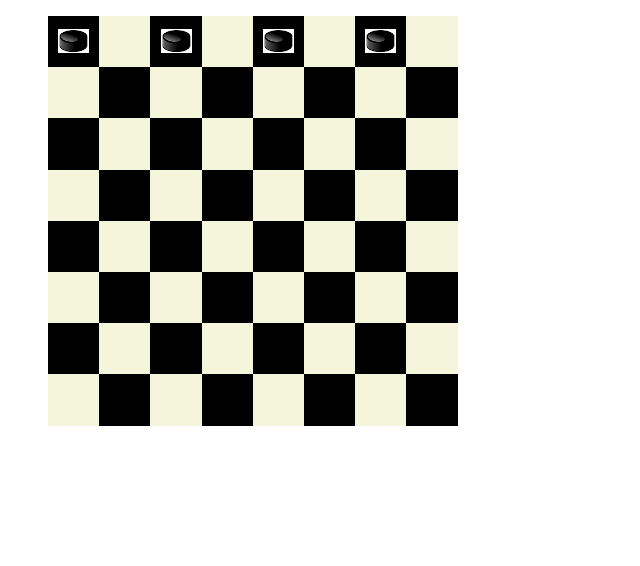
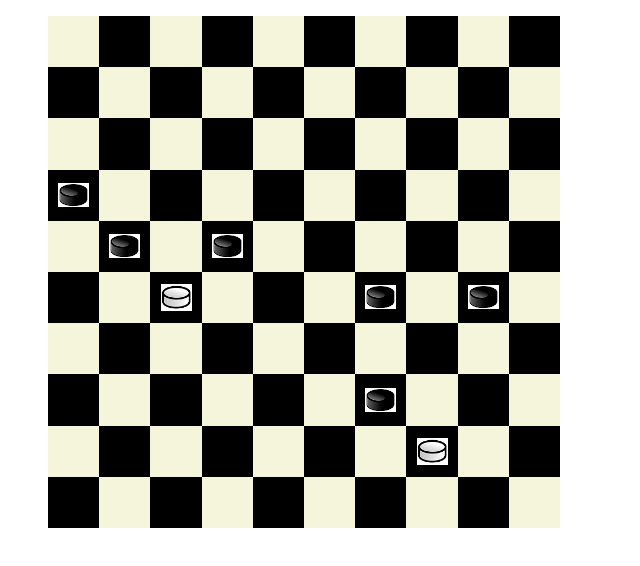
Before and after one commit to maeri18/checkerboard, a plain HTML site: page index.html in a window 1280 px wide. Shown: the whole page, without its empty margins (0-640 px from the left). Drawn offline with Linux system fonts and the light colour scheme.

Commit message:
Update index.html

```diff
--- a/index.html
+++ b/index.html
@@ -8,84 +8,135 @@
 <body>
 <div id="damier">
     <ul id="r0">
-        <li class="noir" id="c00"></li>
-        <li class="white" id="c01"></li>
-        <li class="noir" id="c02"></li>
-        <li class="white" id="c03"></li>
-        <li class="noir" id="c04"></li>
-        <li class="white" id="c05"></li>
-        <li class="noir" id="c06"></li>
-        <li class="white" id="c07"></li>
+        <li class="white" id="c00"></li>
+        <li class="noir" id="c01"></li>
+        <li class="white" id="c02"></li>
+        <li class="noir" id="c03"></li>
+        <li class="white" id="c04"></li>
+        <li class="noir" id="c05"></li>
+        <li class="white" id="c06"></li>
+        <li class="noir" id="c07"></li>
+
+        <li class="white" id="tc06"></li>
+        <li class="noir" id="tc07"></li>
     </ul>
     <ul id="r1">
-        <li class="white" id="c10"></li>
-        <li class="noir" id="c11"></li>
-        <li class="white" id="c12"></li>
-        <li class="noir" id="c13"></li>
-        <li class="white" id="c14"></li>
-        <li class="noir" id="c15"></li>
-        <li class="white" id="c16"></li>
-        <li class="noir" id="c17"></li>
+        <li class="noir" id="c10"></li>
+        <li class="white" id="c11"></li>
+        <li class="noir" id="c12"></li>
+        <li class="white" id="c13"></li>
+        <li class="noir" id="c14"></li>
+        <li class="white" id="c15"></li>
+        <li class="noir" id="c16"></li>
+        <li class="white" id="c17"></li>
+
+        <li class="noir" id="tc16"></li>
+        <li class="white" id="tc17"></li>
     </ul>
     <ul id="r2">
-        <li class="noir" id="c20"></li>
-        <li class="white" id="c21"></li>
-        <li class="noir" id="c22"></li>
-        <li class="white" id="c23"></li>
-        <li class="noir" id="c24"></li>
-        <li class="white" id="c25"></li>
-        <li class="noir" id="c26"></li>
-        <li class="white" id="c27"></li>
+        <li class="white" id="c20"></li>
+        <li class="noir" id="c21"></li>
+        <li class="white" id="c22"></li>
+        <li class="noir" id="c23"></li>
+        <li class="white" id="c24"></li>
+        <li class="noir" id="c25"></li>
+        <li class="white" id="c26"></li>
+        <li class="noir" id="c27"></li>
+
+        <li class="white" id="tc26"></li>
+        <li class="noir" id="tc27"></li>
     </ul>
     <ul id="r3">
-        <li class="white" id="c30"></li>
-        <li class="noir" id="c31"></li>
-        <li class="white" id="c32"></li>
-        <li class="noir" id="c33"></li>
-        <li class="white" id="c34"></li>
-        <li class="noir" id="c35"></li>
-        <li class="white" id="c36"></li>
-        <li class="noir" id="c37"></li>
+        <li class="noir" id="c30"></li>
+        <li class="white" id="c31"></li>
+        <li class="noir" id="c32"></li>
+        <li class="white" id="c33"></li>
+        <li class="noir" id="c34"></li>
+        <li class="white" id="c35"></li>
+        <li class="noir" id="c36"></li>
+        <li class="white" id="c37"></li>
+
+        <li class="noir" id="tc36"></li>
+        <li class="white" id="tc37"></li>
     </ul>
     <ul id="r4">
-        <li class="noir" id="c40"></li>
-        <li class="white" id="c41"></li>
-        <li class="noir" id="c42"></li>
-        <li class="white" id="c43"></li>
-        <li class="noir" id="c44"></li>
-        <li class="white" id="c45"></li>
-        <li class="noir" id="c46"></li>
-        <li class="white" id="c47"></li>
+        <li class="white" id="c40"></li>
+        <li class="noir" id="c41"></li>
+        <li class="white" id="c42"></li>
+        <li class="noir" id="c43"></li>
+        <li class="white" id="c44"></li>
+        <li class="noir" id="c45"></li>
+        <li class="white" id="c46"></li>
+        <li class="noir" id="c47"></li>
+
+        <li class="white" id="tc46"></li>
+        <li class="noir" id="tc47"></li>
     </ul>
     <ul id="r5">
-        <li class="white" id="c50"></li>
-        <li class="noir" id="c51"></li>
-        <li class="white" id="c52"></li>
-        <li class="noir" id="c53"></li>
-        <li class="white" id="c54"></li>
-        <li class="noir" id="c55"></li>
-        <li class="white" id="c56"></li>
-        <li class="noir" id="c57"></li>
+        <li class="noir" id="c50"></li>
+        <li class="white" id="c51"></li>
+        <li class="noir" id="c52"></li>
+        <li class="white" id="c53"></li>
+        <li class="noir" id="c54"></li>
+        <li class="white" id="c55"></li>
+        <li class="noir" id="c56"></li>
+        <li class="white" id="c57"></li>
+
+        <li class="noir" id="tc56"></li>
+        <li class="white" id="tc57"></li>
     </ul>
     <ul id="r6">
-        <li class="noir" id="c60"></li>
-        <li class="white" id="c61"></li>
-        <li class="noir" id="c62"></li>
-        <li class="white" id="c63"></li>
-        <li class="noir" id="c64"></li>
-        <li class="white" id="c65"></li>
-        <li class="noir" id="c66"></li>
-        <li class="white" id="c67"></li>
+        <li class="white" id="c60"></li>
+        <li class="noir" id="c61"></li>
+        <li class="white" id="c62"></li>
+        <li class="noir" id="c63"></li>
+        <li class="white" id="c64"></li>
+        <li class="noir" id="c65"></li>
+        <li class="white" id="c66"></li>
+        <li class="noir" id="c67"></li>
+
+        <li class="white" id="tc66"></li>
+        <li class="noir" id="tc67"></li>
     </ul>
     <ul id="r7">
-        <li class="white" id="c70"></li>
-        <li class="noir" id="c71"></li>
-        <li class="white" id="c72"></li>
-        <li class="noir" id="c73"></li>
-        <li class="white" id="c74"></li>
-        <li class="noir" id="c75"></li>
-        <li class="white" id="c76"></li>
-        <li class="noir" id="c77"></li>
+        <li class="noir" id="c70"></li>
+        <li class="white" id="c71"></li>
+        <li class="noir" id="c72"></li>
+        <li class="white" id="c73"></li>
+        <li class="noir" id="c74"></li>
+        <li class="white" id="c75"></li>
+        <li class="noir" id="c76"></li>
+        <li class="white" id="c77"></li>
+
+        <li class="noir" id="tc76"></li>
+        <li class="white" id="tc77"></li>
+    </ul>
+
+    <ul id="r8">
+        <li class="white" id="c78"></li>
+        <li class="noir" id="c79"></li>
+        <li class="white" id="c80"></li>
+        <li class="noir" id="c81"></li>
+        <li class="white" id="c82"></li>
+        <li class="noir" id="c83"></li>
+        <li class="white" id="c84"></li>
+        <li class="noir" id="c85"></li>
+
+        <li class="white" id="tc84"></li>
+        <li class="noir" id="tc85"></li>
+    </ul>
+    <ul id="r8">
+        <li class="noir" id="c86"></li>
+        <li class="white" id="c87"></li>
+        <li class="noir" id="c88"></li>
+        <li class="white" id="c89"></li>
+        <li class="noir" id="c90"></li>
+        <li class="white" id="c91"></li>
+        <li class="noir" id="c92"></li>
+        <li class="white" id="c93"></li>
+
+        <li class="noir" id="tc93"></li>
+        <li class="white" id="tc94"></li>
     </ul>
 </div>
 <script src="script.js"></script>
```
